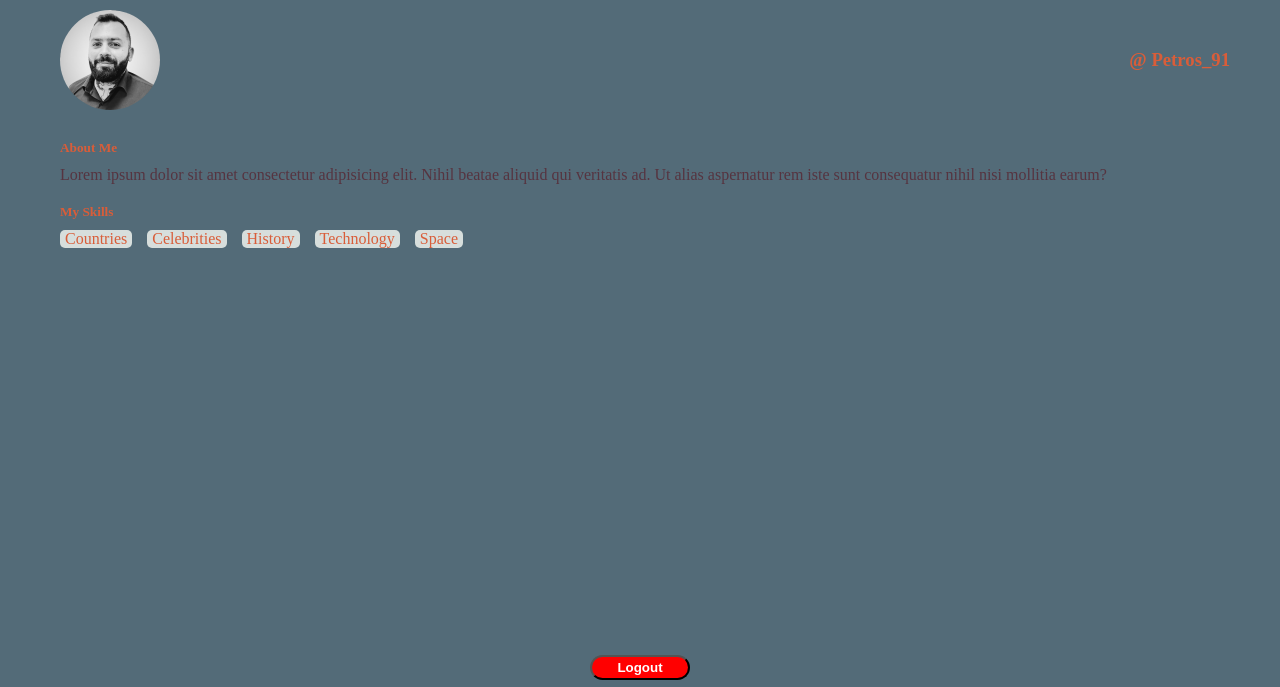
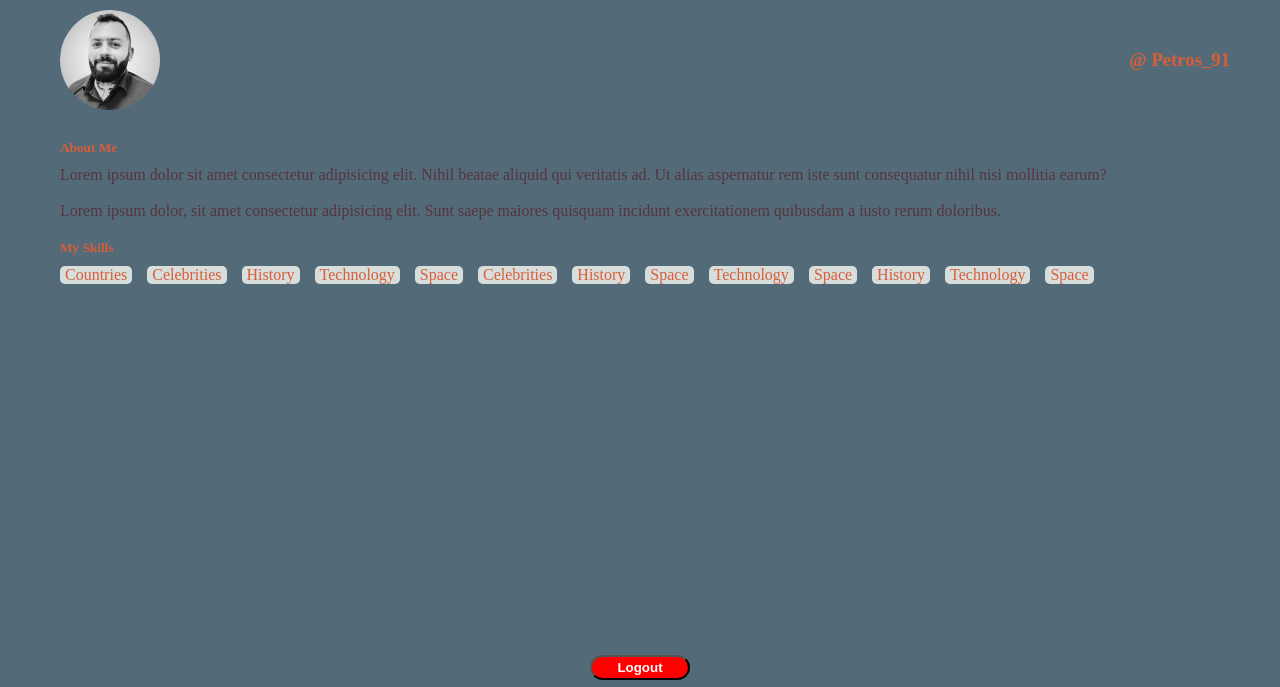
Before and after one commit to tsimvris/DoYouKnow, a plain HTML site: page Pages/profile.html in a window 1280 px wide. Shown: the part 60-747 px from the top of the page. Drawn offline with Linux system fonts and the light colour scheme.

Commit message:
fixed typo

```diff
--- a/Pages/profile.html
+++ b/Pages/profile.html
@@ -25,7 +25,9 @@
             <h5>About Me</h5>
 
             <p>Lorem ipsum dolor sit amet consectetur adipisicing elit. Nihil beatae aliquid qui veritatis ad. Ut alias
-                aspernatur rem iste sunt consequatur nihil nisi mollitia earum?</p>
+                aspernatur rem iste sunt consequatur nihil nisi mollitia earum?</p><br>
+            <p>Lorem ipsum dolor, sit amet consectetur adipisicing elit. Sunt saepe maiores quisquam incidunt
+                exercitationem quibusdam a iusto rerum doloribus.</p>
 
         </div>
         <div class="my-tags">
@@ -33,6 +35,14 @@
             <ul>
                 <li>Countries</li>
                 <li>Celebrities</li>
+                <li>History</li>
+                <li>Technology</li>
+                <li>Space</li>
+                <li>Celebrities</li>
+                <li>History</li>
+                <li>Space</li>
+                <li>Technology</li>
+                <li>Space</li>
                 <li>History</li>
                 <li>Technology</li>
                 <li>Space</li>
```
